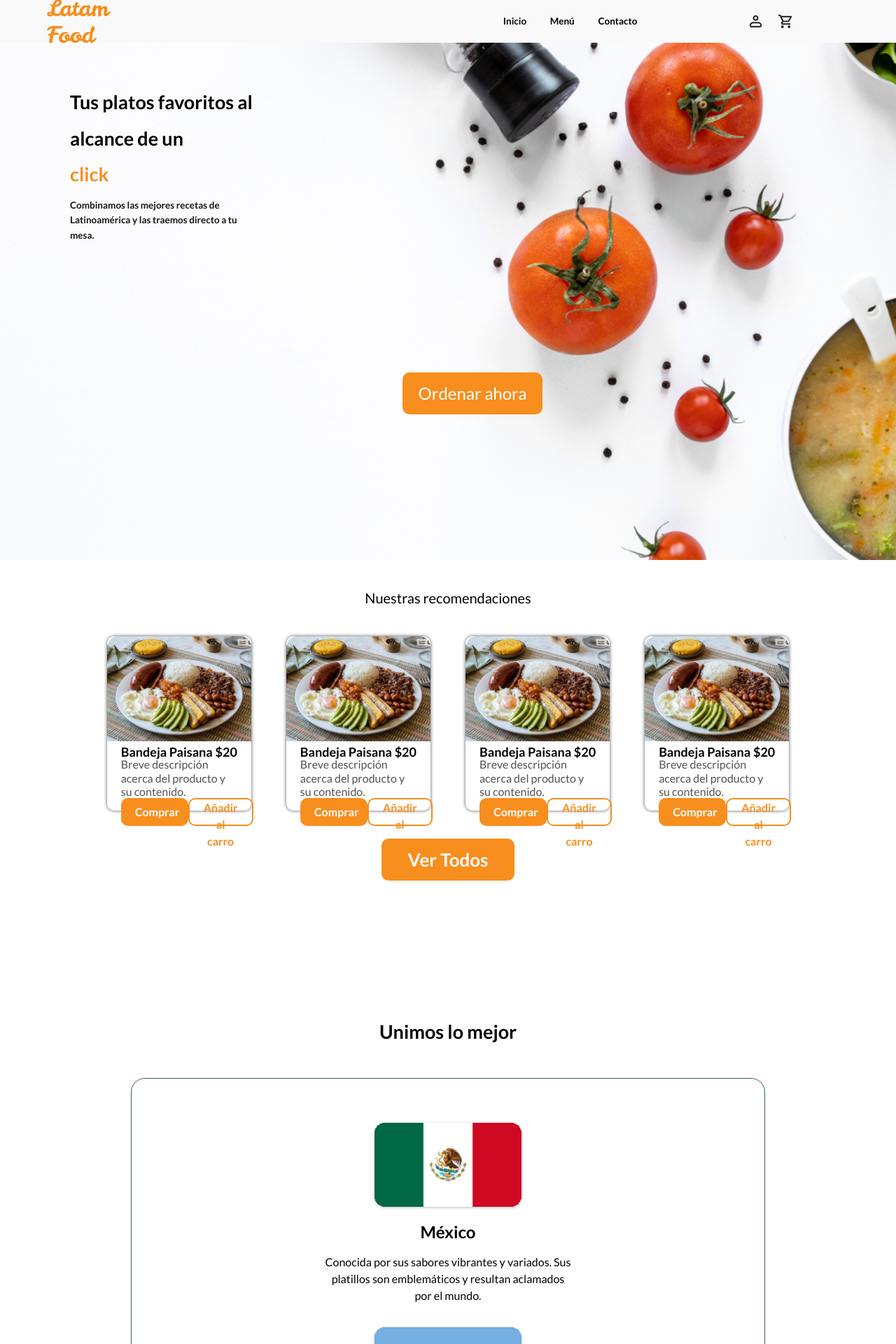
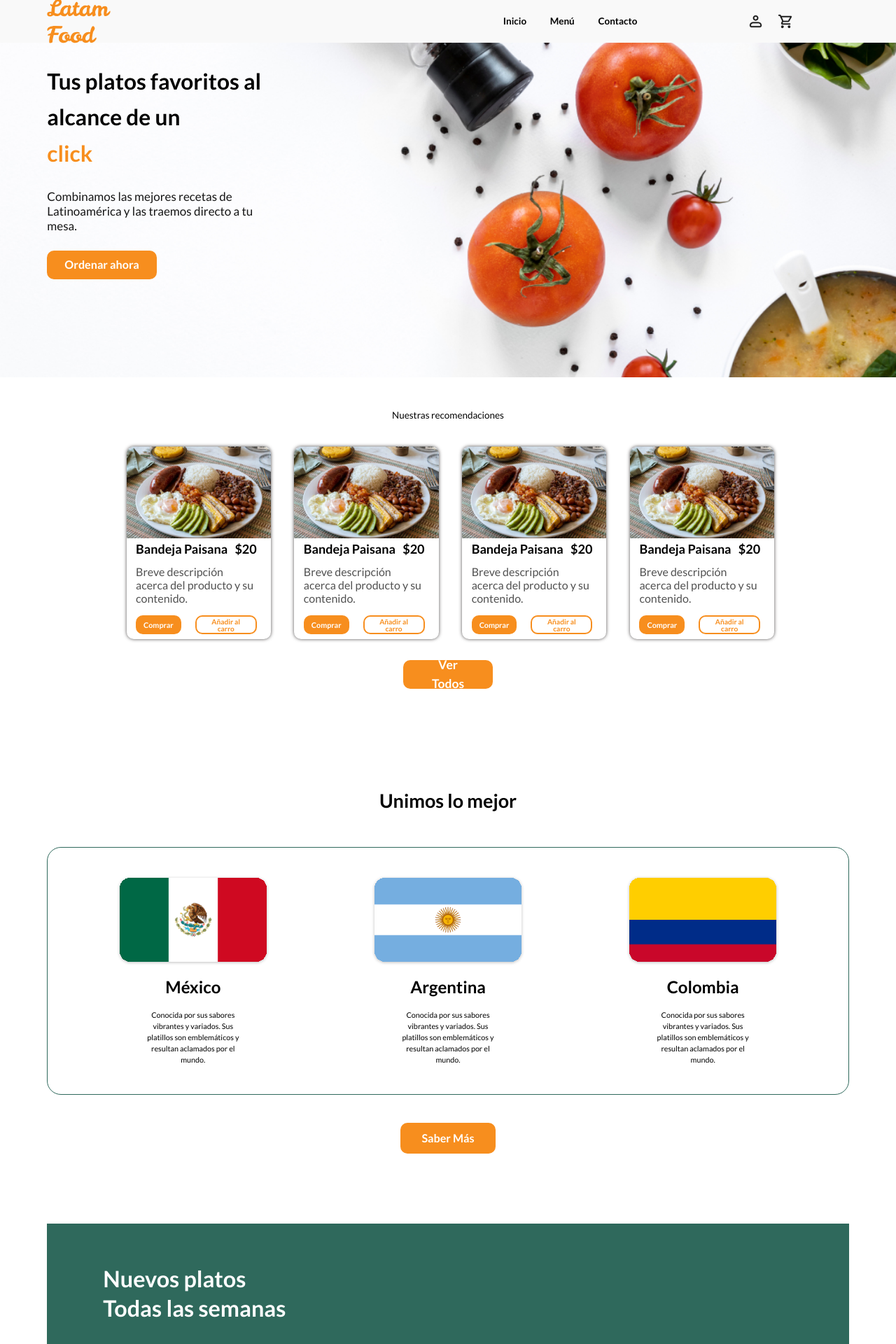
Before and after one commit to Code-Morth/Latam-Food-Front, a Vue app: page / in a window 1280 px wide. Shown: the top 1920 px of the page at 70% size. Built offline with nearby package versions, Linux system fonts and the light colour scheme; a web font is replaced by a local one.

Commit message:
change general

```diff
--- a/src/components/molecules/CardMenu.vue
+++ b/src/components/molecules/CardMenu.vue
@@ -22,8 +22,7 @@ defineProps({
       <p>{{ menu?.description }}</p>
       <div class="button-container">
         <ButtonsGlobal class="comprar">Comprar</ButtonsGlobal>
-        <ButtonsGlobal class="carro">Añadir
-          al carro</ButtonsGlobal>
+        <ButtonsGlobal class="carro">Añadir al carro</ButtonsGlobal>
       </div>
     </div>
   </div>
@@ -32,14 +31,14 @@ defineProps({
 <style scoped lang='postcss'>
 .card-menu-initial {
 
-  @apply flex flex-col pb-[1rem] shadow-[0px_0px_5px_#524f4f] rounded-2xl;
+  @apply flex flex-col pb-[2rem] shadow-[0px_0px_5px_#524f4f] gap-[1rem] rounded-2xl;
 
-  @screen laptop{
+  @screen laptop {
 
     @apply flex flex-col pb-[1rem] shadow-[0px_0px_5px_#524f4f] rounded-2xl;
 
     width: calc(30.6rem *var(--scale));
-    height: calc(37rem *var(--scale));
+    height: auto;
     gap: calc(1rem *var(--scale));
     padding-bottom: calc(1rem *var(--scale));
 
@@ -47,11 +46,28 @@ defineProps({
 
 
   & img {
-    @apply w-full h-[19.4rem] rounded-t-2xl object-cover;
+    @apply w-full rounded-t-2xl object-cover;
+
+    @screen laptop {
+
+      height: calc(19.4rem *var(--scale));
+
+    }
+
   }
 
   .info-container {
-    @apply px-[2rem] flex flex-col justify-around h-full;
+    @apply px-[2rem] flex flex-col justify-around h-full gap-[1.5rem];
+
+    @screen laptop {
+
+      @apply flex flex-col justify-around h-full;
+
+      padding-left: calc(2rem *var(--scale));
+      padding-rigth: calc(2rem *var(--scale));
+
+    }
+
   }
 
   .info-header {
@@ -63,9 +79,9 @@ defineProps({
   }
 
   .button-container {
-    @apply flex justify-between;
+    @apply flex justify-between gap-[2rem];
 
-    @screen laptop{
+    @screen laptop {
 
       @apply flex justify-between;
 
@@ -76,29 +92,39 @@ defineProps({
   .comprar {
     @apply w-full h-[4rem] text-[white] text-[1.4rem] font-bold;
 
-    @screen laptop{
+    @screen laptop {
 
-      @apply w-[9.6rem] h-[4rem] text-[white] text-[1.6rem] font-bold;
+      @apply text-[white] flex justify-center items-center font-bold;
+
+      width: calc(9.6rem *var(--scale));
+      height: calc(4rem *var(--scale));
+      font-size: calc(1.6rem *var(--scale));
 
     }
 
   }
 
   .carro {
-    @apply !bg-transparent  border-2 border-titleColor w-full h-[4rem] text-titleColor text-[1.4rem] font-bold;
+    @apply !bg-transparent border-2 border-titleColor w-full h-[4rem] text-titleColor text-[1.3rem] font-bold;
 
-    @screen laptop{
+    @screen laptop {
 
-      @apply !bg-transparent border-2 border-titleColor h-[4rem] text-titleColor text-[1.6rem] font-bold;
+      @apply !bg-transparent flex justify-center items-center border-2 border-titleColor text-titleColor font-bold;
+
+      font-size: calc(1.5rem *var(--scale));
+      height: calc(4rem *var(--scale));
+      line-height:calc(1.5rem *var(--scale));
+
+
 
 
     }
 
   }
 
-  h3{
+  h3 {
 
-    @apply text-[1.8rem] font-bold ;
+    @apply text-[1.8rem] font-bold;
 
   }
 }
--- a/src/components/molecules/CardsMenuTwo.vue
+++ b/src/components/molecules/CardsMenuTwo.vue
@@ -32,7 +32,7 @@ defineProps({
 
 
 
-<style lang="postcss" scoped>
+<style scoped>
 .card_box_content_main_ {
     @apply relative w-[30.6rem] h-[42rem] flex flex-col  rounded-[2rem] shadow-[0px_0px_10px_#E2E2E2] ;
     .info_box_main_card {
--- a/src/components/organins/menu/AllSecctionOrder.vue
+++ b/src/components/organins/menu/AllSecctionOrder.vue
@@ -308,7 +308,7 @@ console.log("aqui mapeando",platos?.Argentina)
    </div>
 </template>
 
-<style lang="postcss" scoped>
+<style scoped>
 
 .box_all_order_good{
     @apply flex flex-col  gap-[2rem] py-[3rem] ;
@@ -330,7 +330,9 @@ console.log("aqui mapeando",platos?.Argentina)
            @apply text-[2.5rem];
         }
         @screen laptop{
-            @apply text-[3.5rem];
+
+            font-size: calc(3.5rem * var(--scale));
+
          }
     }
 
--- a/src/components/pages/home/CountrySection.vue
+++ b/src/components/pages/home/CountrySection.vue
@@ -44,11 +44,20 @@ import ButtonsGlobal from '../../atoms/ButtonsGlobal.vue';
 
 <style scoped>
 .CountrySection {
-    @apply flex justify-center items-center w-full mt-[7rem];
+    @apply flex justify-center items-center w-full mt-[2rem];
 
     @screen laptop{
 
-        @apply flex justify-center items-center w-full mt-[17rem];
+        @apply flex justify-center items-center w-full mt-[7rem];
+
+
+    }
+
+    @screen laptop{
+
+        @apply flex justify-center items-center w-full;
+
+        margin-top:calc(17rem *var(--scale));
 
 
     }
@@ -68,7 +77,10 @@ import ButtonsGlobal from '../../atoms/ButtonsGlobal.vue';
 
         @screen laptop{
 
-            @apply flex justify-around items-center w-full border-[0.15rem] border-[#2F695C] rounded-[2rem] p-[6rem];
+            @apply flex flex-row justify-around items-center w-full border-[0.15rem] border-[#2F695C] rounded-[2rem];
+
+            padding:calc(6rem *var(--scale));
+
 
 
         }
@@ -87,7 +99,10 @@ import ButtonsGlobal from '../../atoms/ButtonsGlobal.vue';
 
             @screen laptop{
 
-                @apply w-[45%] text-center text-[1.6rem];
+                @apply w-[45%] text-center ;
+
+                font-size:calc(1.6rem *var(--scale));
+
 
 
             }
@@ -97,7 +112,17 @@ import ButtonsGlobal from '../../atoms/ButtonsGlobal.vue';
 
     .saber-mas {
 
-        @apply text-[2.4rem] text-[white];
+        @apply text-[1.7rem] w-fit h-fit p-[1rem] px-[3rem] text-[white] font-semibold;
+
+        @screen laptop{
+
+            @apply  text-[white];
+
+            font-size:calc(2.4rem *var(--scale));
+
+
+
+        }
 
     }
 }
--- a/src/components/pages/home/FaqSection.vue
+++ b/src/components/pages/home/FaqSection.vue
@@ -110,7 +110,9 @@ h2{
 
     @screen laptop{
 
-        @apply text-[2.4rem] font-semibold w-full;
+        @apply  font-semibold w-full;
+
+        font-size:calc(2.4rem *var(--scale));
 
     }
 
--- a/src/components/pages/home/InformativeHome.vue
+++ b/src/components/pages/home/InformativeHome.vue
@@ -26,19 +26,37 @@ import ButtonsGlobal from '../../atoms/ButtonsGlobal.vue';
 .box_initial_Home_informati {
     @apply pt-[9rem] flex bg-cover bg-no-repeat bg-[url("/components/molecules/fondoHome.jpg")];
 
+    @screen laptop {
+
+        @apply bg-cover bg-no-repeat bg-[url("/components/molecules/fondoHome.jpg")];
+
+        padding-top: calc(9rem * var(--scale));
+        height: calc(80rem * var(--scale));
+
+    }
+
     h1 {
 
-        @apply text-[2.7rem] font-bold;
+        @apply text-[2rem] font-bold;
+
+        @screen laptop{
+
+            @apply  font-bold;
+
+            font-size: calc(4.7rem *var(--scale));
+
+        }
+
+    }
+
+    h3{
+
+        @apply text-[1.7rem] font-medium ;
 
     }
 
 
 
-    @screen laptop {
-
-        @apply pt-[9rem] flex h-[80rem] bg-cover bg-no-repeat bg-[url("/components/molecules/fondoHome.jpg")];
-
-    }
 
     .information_text_home_initial {
 
@@ -46,19 +64,25 @@ import ButtonsGlobal from '../../atoms/ButtonsGlobal.vue';
 
         @screen laptop {
 
-            @apply flex flex-col justify-evenly pl-[10rem];
+            @apply flex flex-col justify-start;
 
+            gap: calc(4rem * var(--scale));
+            padding-rigth: calc(10rem *var(--scale));
+            padding-left: calc(10rem *var(--scale));
 
         }
 
     }
 
     .btn_informati_initial {
-        @apply text-white text-[1.4rem] w-fit m-auto  h-auto flex justify-center items-center p-[1rem];
+        @apply text-white text-[1.4rem] w-fit m-auto  h-auto flex justify-center items-center px-[2.5rem] p-[1rem];
 
         @screen laptop {
 
-            @apply text-white text-[2.4rem] h-[6rem] w-[20rem];
+            @apply text-white font-semibold m-0 w-fit;
+
+            font-size: calc(2.4rem * var(--scale));
+            height: calc(6rem * var(--scale));
 
 
         }
--- a/src/components/pages/home/NewDishesAndPeople.vue
+++ b/src/components/pages/home/NewDishesAndPeople.vue
@@ -31,7 +31,14 @@ import CardTestimonials from '../../molecules/CardTestimonials.vue';
 
 <style scoped>
 .NewDisheAndPeople {
-    @apply w-full flex justify-center items-center mt-[10rem];
+    @apply w-full flex justify-center items-center mt-[5rem];
+
+    @screen laptop{
+
+        @apply w-full flex justify-center items-center mt-[10rem];
+
+
+    }
 
     .new-dishes-and-people-container {
         @apply w-full flex flex-col justify-center items-center;
@@ -57,7 +64,9 @@ import CardTestimonials from '../../molecules/CardTestimonials.vue';
 
         @screen laptop{
 
-            @apply text-[4.8rem] text-[#FFFFFF] font-semibold;
+            @apply text-[#FFFFFF] font-semibold;
+
+            font-size:calc(4.8rem *var(--scale));
 
 
         }
@@ -70,7 +79,10 @@ import CardTestimonials from '../../molecules/CardTestimonials.vue';
 
         @screen laptop{
 
-            @apply flex flex-col justify-center items-center gap-[1rem] mt-[15rem];
+            @apply flex justify-center items-center ;
+
+            margin-top:calc(15rem *var(--scale));
+            gap:calc(1rem *var(--scale));
 
 
         }
@@ -83,7 +95,9 @@ import CardTestimonials from '../../molecules/CardTestimonials.vue';
 
         @screen laptop{
 
-            @apply flex gap-[2rem];
+            @apply flex flex-row gap-[2rem];
+
+            gap:calc(2rem *var(--scale));
 
         }
 
@@ -95,7 +109,9 @@ import CardTestimonials from '../../molecules/CardTestimonials.vue';
 
         @screen laptop{
 
-            @apply text-[4.3rem] font-semibold;
+            @apply  font-semibold;
+
+            font-size:calc(4.3rem *var(--scale));
 
         }
 
--- a/src/components/pages/home/OurRecommendations.vue
+++ b/src/components/pages/home/OurRecommendations.vue
@@ -42,7 +42,7 @@ const platos = [
         <CardMenu :menu="menu" />
       </div>
     </div>
-    <ButtonsGlobal class="w-[19rem] h-[6rem] text-[white] text-[2.6rem] font-bold">Ver Todos</ButtonsGlobal>
+    <ButtonsGlobal class="ver-todos">Ver Todos</ButtonsGlobal>
   </section>
 </template>
 
@@ -53,7 +53,9 @@ const platos = [
 
   @screen laptop {
 
-    @apply w-full h-auto flex flex-col gap-[3rem] items-center;
+    @apply w-full h-auto flex flex-col items-center;
+
+    gap:calc(3rem *var(--scale));
 
 
   }
@@ -63,7 +65,9 @@ const platos = [
 
     @screen laptop{
 
-      @apply text-black text-[2rem];
+      @apply text-black;
+
+      font-size:calc(2rem *var(--scale));
 
     }
 
@@ -79,11 +83,31 @@ const platos = [
 
       @apply flex flex-row py-[1rem] gap-[5rem] w-full justify-center;
 
+      padding-left:calc(1rem *var(--scale));
+      padding-rigth:calc(1rem *var(--scale));
+      gap:calc(5rem *var(--scale));
+
 
     }
 
 
   }
 
+  .ver-todos{
+
+    @apply w-fit h-fit text-[white] text-[1.5rem] p-[1rem] px-[3rem] flex flex-col justify-center items-center font-bold ;
+
+    @screen laptop{
+
+      @apply  text-[white]  font-bold ;
+
+      font-size:calc(2.6rem *var(--scale));
+      height:calc(6rem *var(--scale));
+      width:calc(19rem *var(--scale));
+
+    }
+
+  }
+
 }
 </style>
```
Also changed, not shown: src/components/global/modals/Login.vue (+19 -11 lines).
